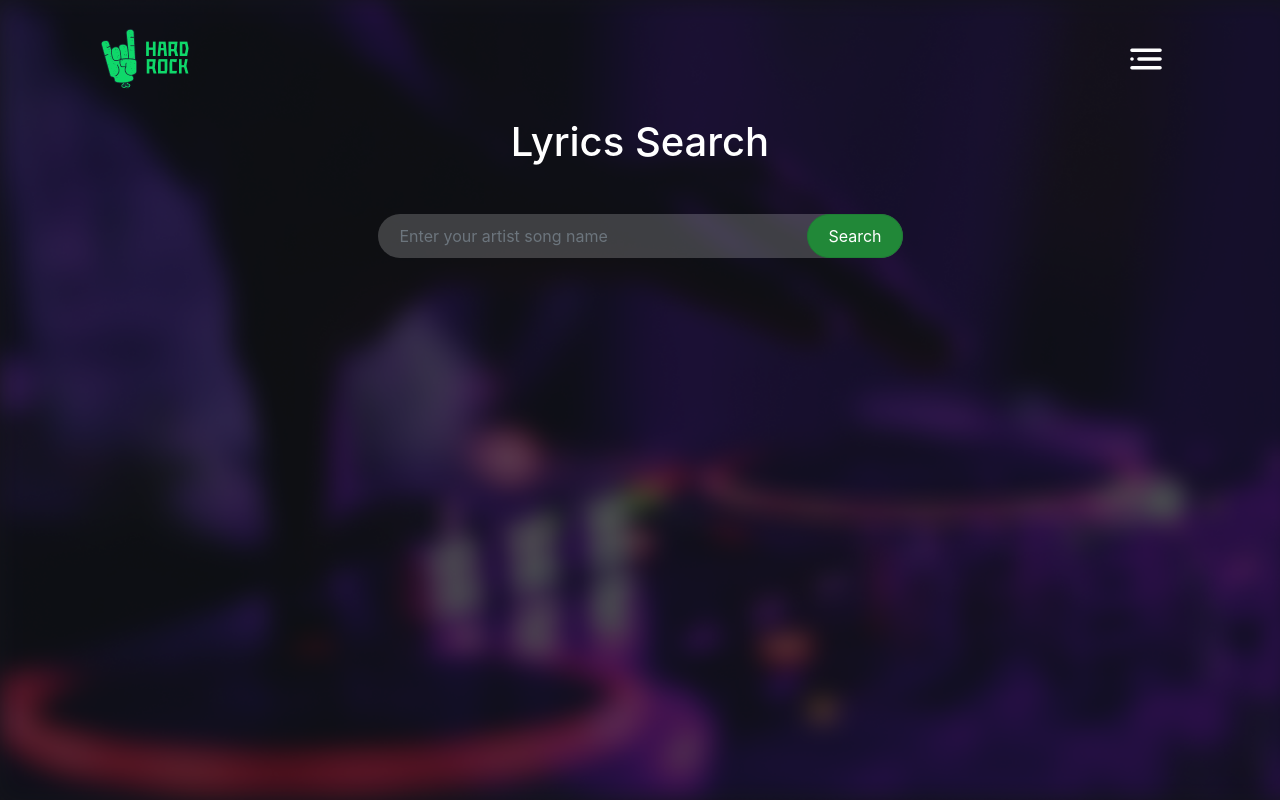
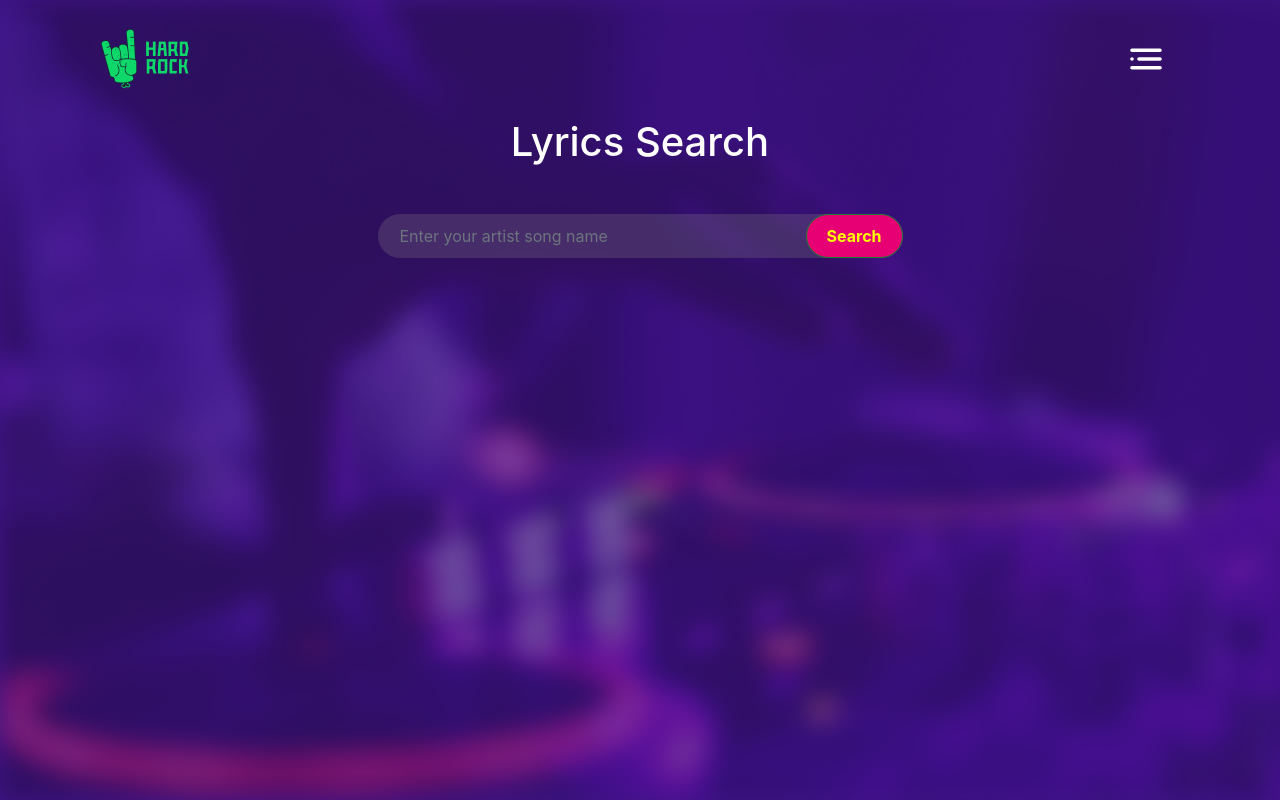
Before and after one commit to MunirAlHossain/hard-rock-master, a plain HTML site: page index.html in a window 1280 px wide. In both pictures the pointer is over the button "Search". Drawn offline with nearby package versions, Linux system fonts and the light colour scheme.

Commit message:
finally done

```diff
--- a/style.css
+++ b/style.css
@@ -1,5 +1,5 @@
 body{
-    background-color: #13141b;
+    background-color: rgb(64, 20, 134);
     color: #ffffff;
     background-image: url(images/bg-image.png);
     background-repeat: no-repeat;
@@ -8,7 +8,7 @@ body{
 }
 
 .form-control{
-    background-color:rgba(255, 255, 255, 0.2);
+    background-color:rgba(141, 134, 134, 0.25);
     padding: 22px;
     border: none;
     border-radius: 25px;
@@ -17,9 +17,16 @@ body{
     border-radius: 1.5rem;
     padding: 9px 20px;
 }
+.btn:hover {
+    background: #e60073;
+    font-weight: bold;
+    color: #ffff00;
+    transition: 0.5s;
+
+}
 
 .btn-privious{
-    background: rgba(255, 255, 255, 0.2);
+    background: rgba(141, 134, 134, 0.25);
     color: #ffffff;
 }
 .navbar-toggler {
@@ -34,18 +41,22 @@ body{
     right: 0;
     height: 100%;
 }
+.search-btn:hover {
+    background: #e60073;
+    font-weight: bold;
+    color: #ffff00;
+}
+
 .single-result{
-    background: rgba(255, 255, 255, 0.2);
+    background: rgba(141, 134, 134, 0.25);
     border-radius: 15px;
 }
 
-/* my extra layout */
+/* extra layout */
 #songSuggestionList, #lyricsSongSuggestionList, #lyricsContent {
     display:none;
 }
-/* #textContent1,#textContent2,#textContent3,#textContent4,#textContent5,#textContent6, #textContent7,#textContent8,#textContent9,#textContent10,#textContent11,#textContent12,#textContent13,#textContent14{
-    display:none
-} */
+
 
 .stylishTextContent{
     text-align:center;
```
